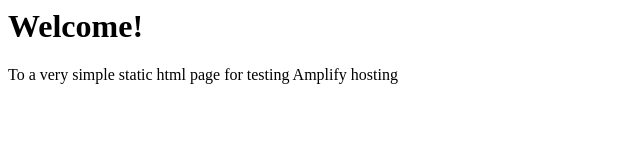
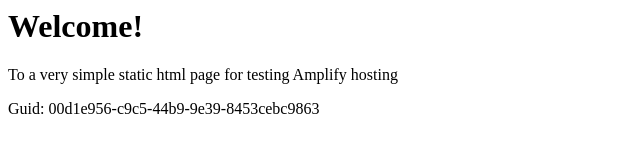
Before and after one commit to aws-aemilia-sfo/Github-PR-Commit-Integration-Test-DoNotTouch-GithubWebhookPreviewCanaryTest-v1-prod-us-west-1, a website: page src/index.html in a window 1280 px wide. Shown: the whole page, without its empty margins (0-640 px from the left). Drawn offline with Linux system fonts and the light colour scheme.

Commit message:
commit from integ tests

```diff
--- a/src/index.html
+++ b/src/index.html
@@ -1,3 +1,5 @@
+
+
 <html lang="en">
 
 <head>
@@ -10,6 +12,6 @@
 <body>
     <h1>Welcome!</h1>
     <p>To a very simple static html page for testing Amplify hosting</p>
-</body>
+    <p>Guid: 00d1e956-c9c5-44b9-9e39-8453cebc9863</p></body>
 
 </html>
```
